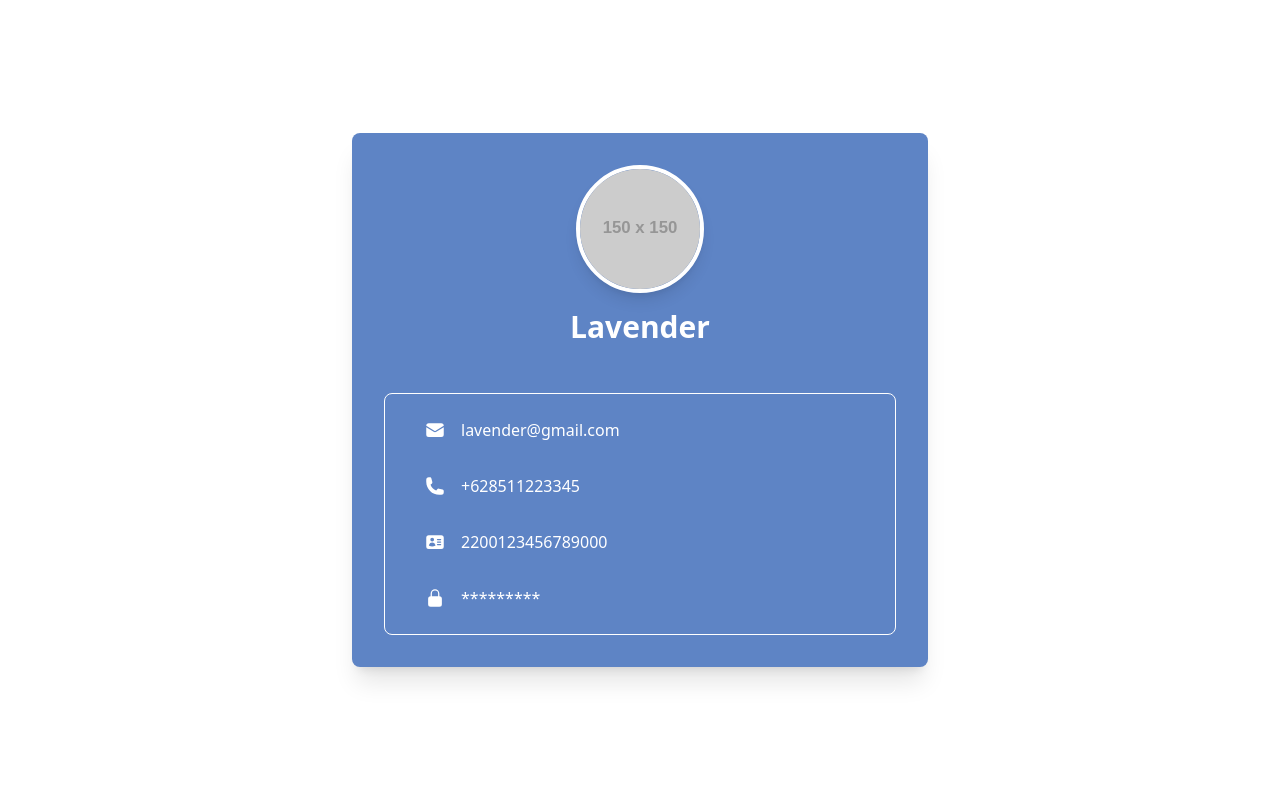
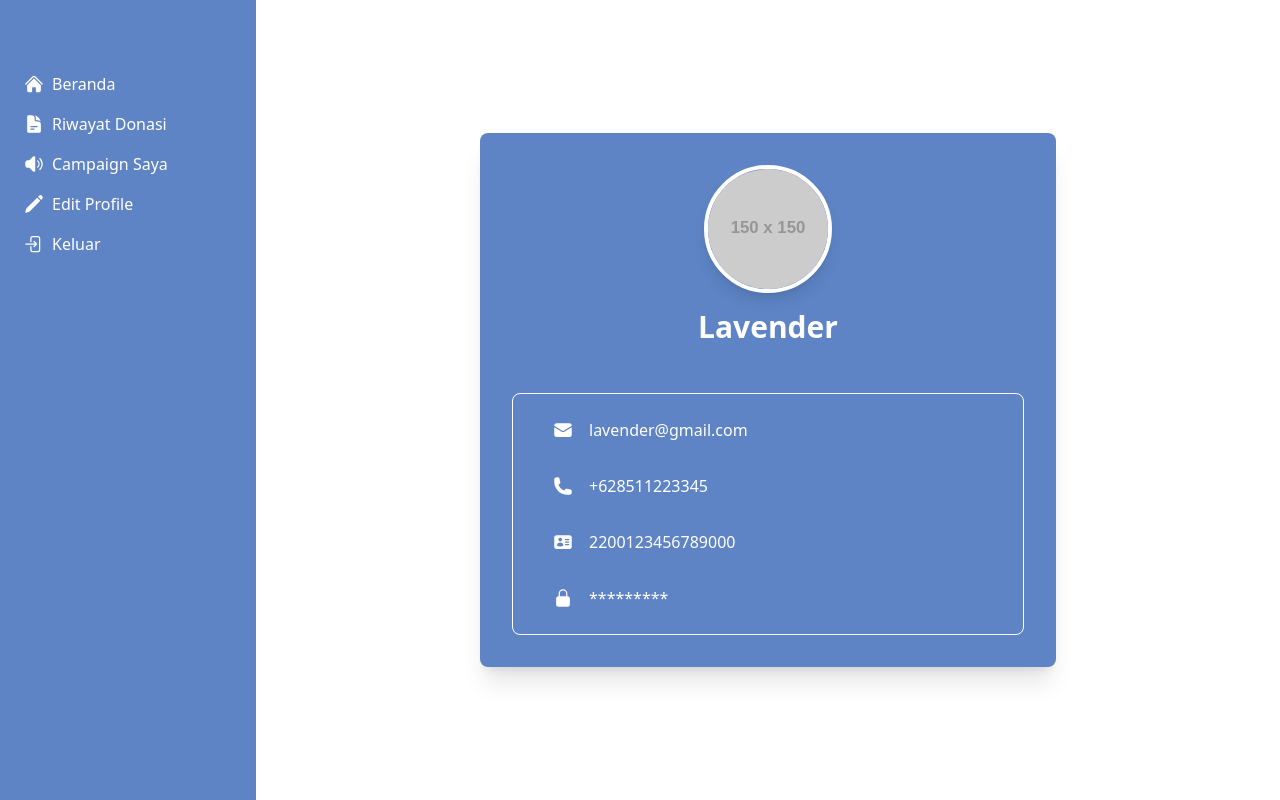
Before and after one commit to gema-vocasia/frontend, a React (Vite) app: page /profile in a window 1280 px wide. Built offline with nearby package versions, Linux system fonts and the light colour scheme.

Commit message:
menambah side bar di halaman profile

```diff
--- /dev/null
+++ b/src/components/SideBar.jsx
@@ -0,0 +1,57 @@
+import PropTypes from 'prop-types';
+import { HomeIcon, DocumentTextIcon, PencilIcon, XMarkIcon, ArrowRightEndOnRectangleIcon, SpeakerWaveIcon } from '@heroicons/react/24/solid';
+
+const Sidebar = ({ isOpen, toggleSidebar }) => {
+  return (
+    <div
+      className={`fixed top-0 h-screen bg-[#5E84C5] text-white p-6 transition-transform duration-300 z-50 ${
+                isOpen ? 'translate-x-0' : '-translate-x-full'} w-64 lg:static lg:translate-x-0`}
+    >
+      <button
+        onClick={toggleSidebar}
+        className="absolute top-4 right-4 p-2 text-white focus:outline-none lg:hidden hover:text-blue-950">
+        <XMarkIcon className="w-7 h-7" />
+      </button>
+
+      <ul className="mt-12 space-y-4">
+        <li>
+          <a href="#" className="flex items-center space-x-2 hover:text-blue-950">
+            <HomeIcon className="w-5 h-5" />
+            <span>Beranda</span>
+          </a>
+        </li>
+        <li>
+          <a href="#" className="flex items-center space-x-2 hover:text-blue-950">
+            <DocumentTextIcon className="w-5 h-5" />
+            <span>Riwayat Donasi</span>
+          </a>
+        </li>
+        <li>
+          <a href="#" className="flex items-center space-x-2 hover:text-blue-950">
+            <SpeakerWaveIcon className="w-5 h-5" />
+            <span>Campaign Saya</span>
+          </a>
+        </li>
+        <li>
+          <a href="#" className="flex items-center space-x-2 hover:text-blue-950">
+            <PencilIcon className="w-5 h-5" />
+            <span>Edit Profile</span>
+          </a>
+        </li>
+        <li>
+          <a href="#" className="flex items-center space-x-2 hover:text-blue-950">
+            <ArrowRightEndOnRectangleIcon className="w-5 h-5" />
+            <span>Keluar</span>
+          </a>
+        </li>
+      </ul>
+    </div>
+  );
+};
+
+Sidebar.propTypes = {
+  isOpen: PropTypes.bool.isRequired,
+  toggleSidebar: PropTypes.func.isRequired,
+};
+
+export default Sidebar;
--- a/src/pages/Profile.jsx
+++ b/src/pages/Profile.jsx
@@ -1,10 +1,18 @@
+import { useState } from 'react';
+import Sidebar from '../components/Sidebar';
 import ProfileContent from '../components/ProfileContent';
 
 const Profile = () => {
+  const [isSidebarOpen, setIsSidebarOpen] = useState(false);
+
+  const toggleSidebar = () => {
+    setIsSidebarOpen(!isSidebarOpen);
+  };
 
   return (
     <div className="relative min-h-screen bg-white flex flex-col lg:flex-row">
-      <ProfileContent />
+      <Sidebar isOpen={isSidebarOpen} toggleSidebar={toggleSidebar} />
+      <ProfileContent toggleSidebar={toggleSidebar} />
     </div>
   );
 };
```
